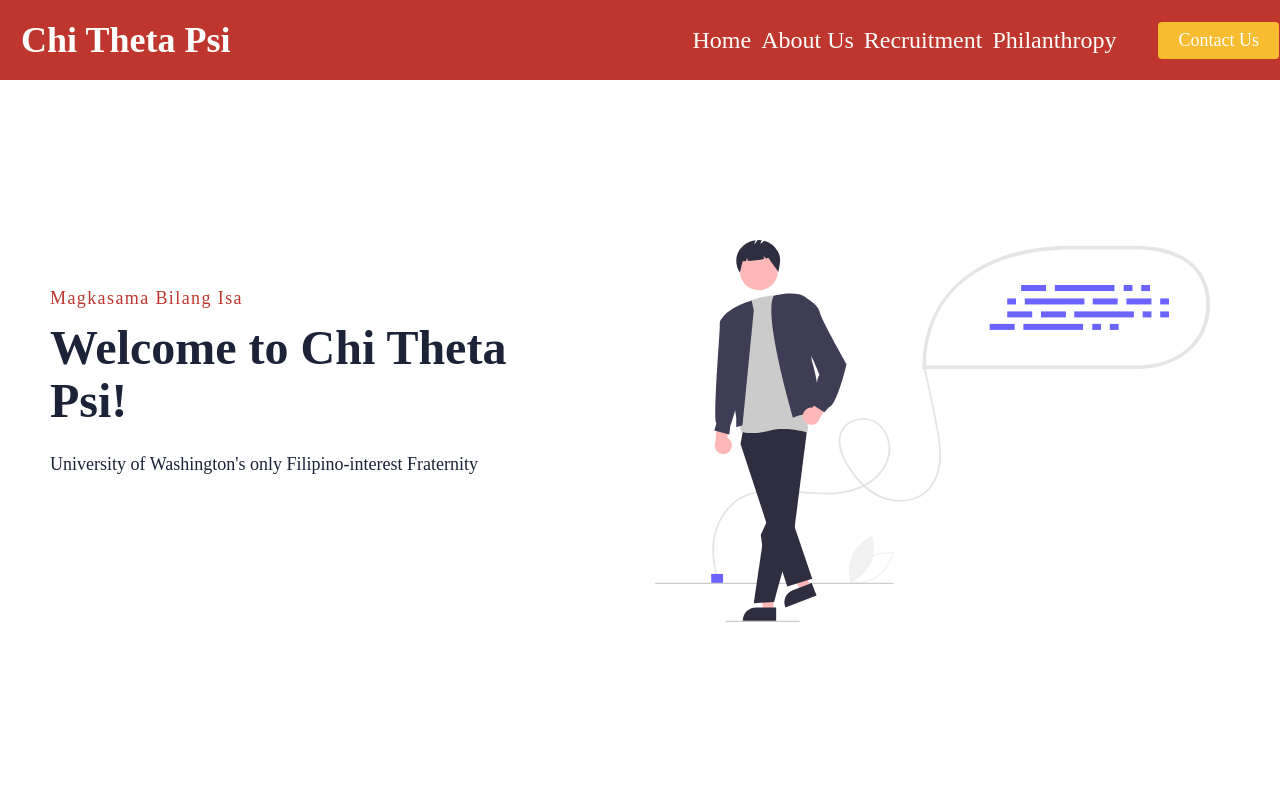
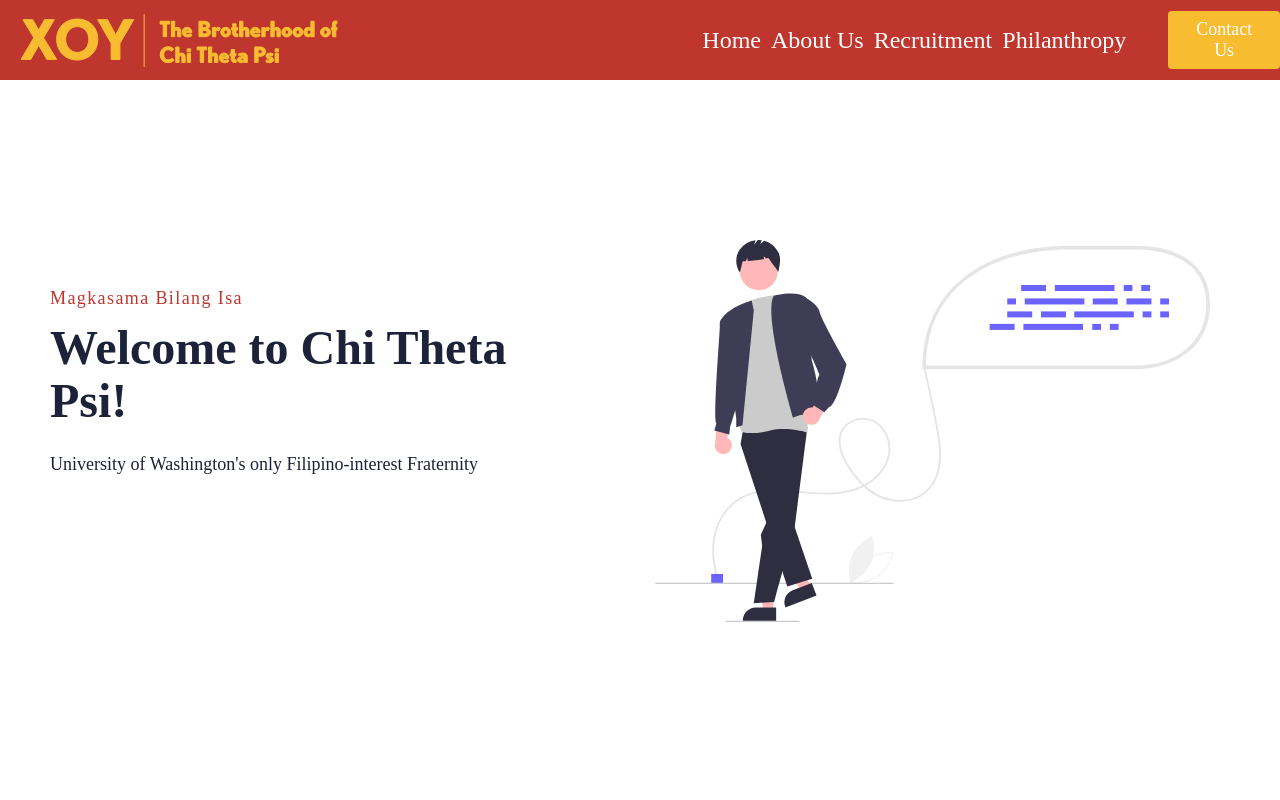
Before and after one commit to kceelandon/ctp-website, a React (Create React App) app: page / in a window 1280 px wide. Shown: the top 800 px of the page. Built offline with nearby package versions, Linux system fonts and the light colour scheme; a web font is replaced by a local one.

Commit message:
added logo to pages

```diff
--- a/src/components/Navbar/Tabs.css
+++ b/src/components/Navbar/Tabs.css
@@ -67,7 +67,7 @@
     }
 
     .nav-menu.active {
-        background: #6668F4;
+        background: black;
         left: 0;
         opacity: 1;
         z-index: 1;
@@ -111,7 +111,7 @@
         margin: 2rem auto;
         border-radius: 4px;
         width: 80%;
-        background: #4ad9e4;
+        background: #F8BC31;
         text-decoration: none;
         color: white;
         font-size: 1.5rem;
@@ -126,4 +126,12 @@
     Button {
         display: none;
     }
+
+    .logo {
+        vertical-align: middle;
+    }
 }
+
+.logo {
+    vertical-align: middle;
+}
--- a/src/components/Navbar/Tabs.js
+++ b/src/components/Navbar/Tabs.js
@@ -13,7 +13,7 @@
     const [clicked, setClicked] = useState(false);
     return (
         <nav className="items">
-            <h1 className="navbar-logo">Chi Theta Psi</h1> {/* need to insert logo here at some point */}
+            <h1 className="navbar-logo"><img src={require('../../images/logo.svg').default} className="logo"/></h1>
             <div className="menu-icon" onClick={() => setClicked(!clicked)}>
                 <i className={clicked ? 'fas fa-times' : 'fas fa-bars'}></i>
             </div>
--- a/src/pages/Homepage/Data.js
+++ b/src/pages/Homepage/Data.js
@@ -18,3 +18,18 @@
     start: '',
     altTextLight: false
 };
+
+export const homeTwo = {
+    lightBg: true,
+    imgStart: true,
+    lightTopLine: false,
+    lightText: false,
+    lightTextDesc: false,
+    description: "University of Washington's only Filipino-interest Fraternity",
+    headline: 'Welcome to Chi Theta Psi!',
+    topLine: 'Magkasama Bilang Isa',
+    img: require('../../images/svg-1.svg').default,
+    alt: 'Image',
+    start: false,
+    altTextLight: false
+};
--- a/src/pages/Homepage/Home.js
+++ b/src/pages/Homepage/Home.js
@@ -1,11 +1,12 @@
 import React from 'react';
 import Section from '../../components/Sections/Section';
-import { homeOne } from './Data';
+import { homeOne, homeTwo } from './Data';
 
 function Home() {
     return (
         <div>
             <Section {...homeOne}></Section>
+            <Section {...homeTwo}></Section>
         </div>
     );
 }
```
Also changed, not shown: src/images/logo.svg (added).
